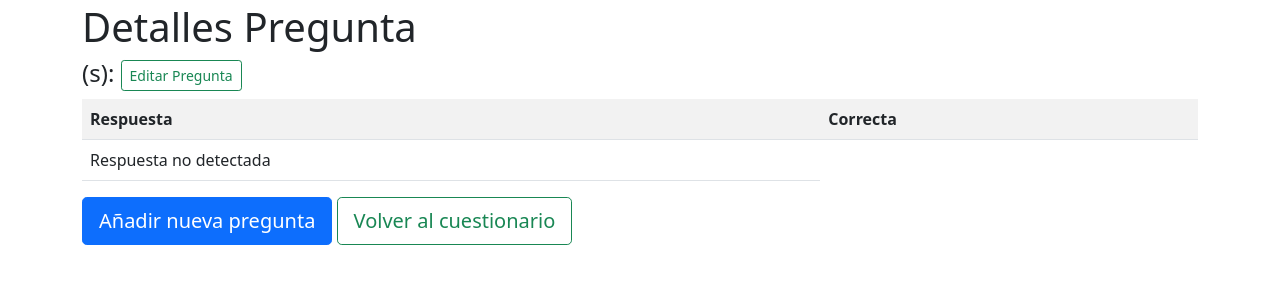
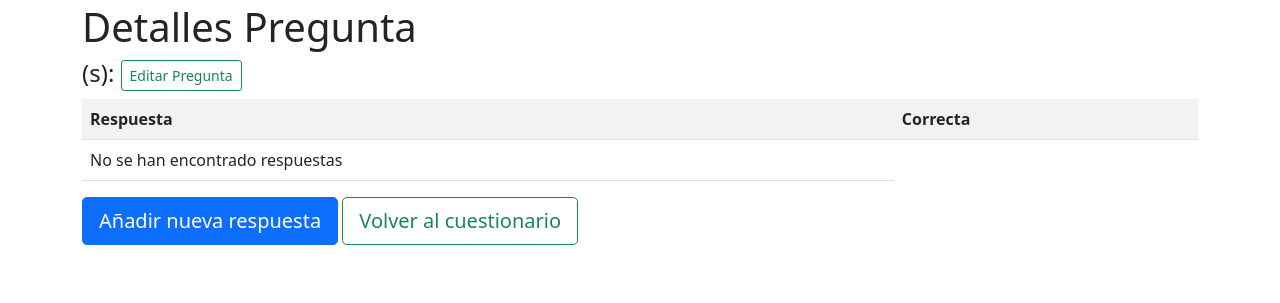
Before and after one commit to Monte-10/kahootclone, a Django app: template services/templates/services/question_detail.html in a window 1280 px wide. Shown: the part 106-409 px from the top of the page. Run offline with Django 3.2, Linux system fonts and the light colour scheme; the template is opened without the code that fills it, so the values that code supplies are empty.

Commit message:
Jesucristo benevolente, funciona, traduzco una cosa que lo hice en ingles

```diff
--- a/services/templates/home.html
+++ b/services/templates/home.html
@@ -18,7 +18,7 @@
     </div>
 
     {% if user.is_authenticated %}
-    <h3>Your last questionnaires</h3>
+    <h3>Tus últimos cuestionarios</h3>
     <div class="row">
         <div class="col-12">
             <ul>
--- a/services/templates/services/question_detail.html
+++ b/services/templates/services/question_detail.html
@@ -23,7 +23,7 @@
                     <th></th>
                 </tr>
                 {% if question.answer_set.all|length == 0 %}
-                <td> Respuesta no detectada </td>
+                <td> No se han encontrado respuestas </td>
                 {% else %}
                 {% for answer in question.answer_set.all %}
                     <tr>
@@ -40,7 +40,7 @@
             </table>
 
             {% if question.answer_set.all|length < 4 %}
-            <a class="btn btn-primary btn-lg mr-3" href="{% url 'answer-create' question.id %}"> Añadir nueva pregunta</a>
+            <a class="btn btn-primary btn-lg mr-3" href="{% url 'answer-create' question.id %}"> Añadir nueva respuesta</a>
             {% endif %}
             <a class="btn btn-outline-success btn-lg" href="{% url 'questionnaire-detail' question.questionnaire.id %}"> Volver al cuestionario</a>
 
```
